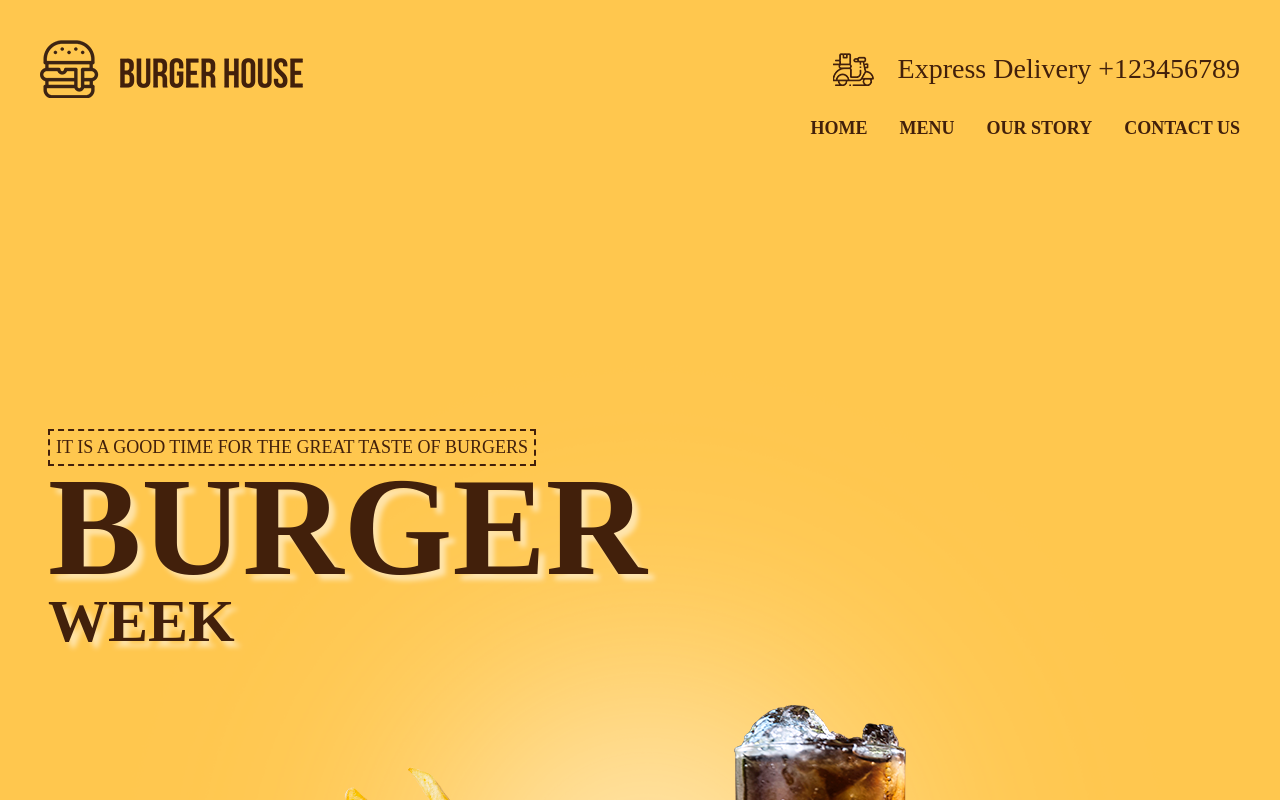
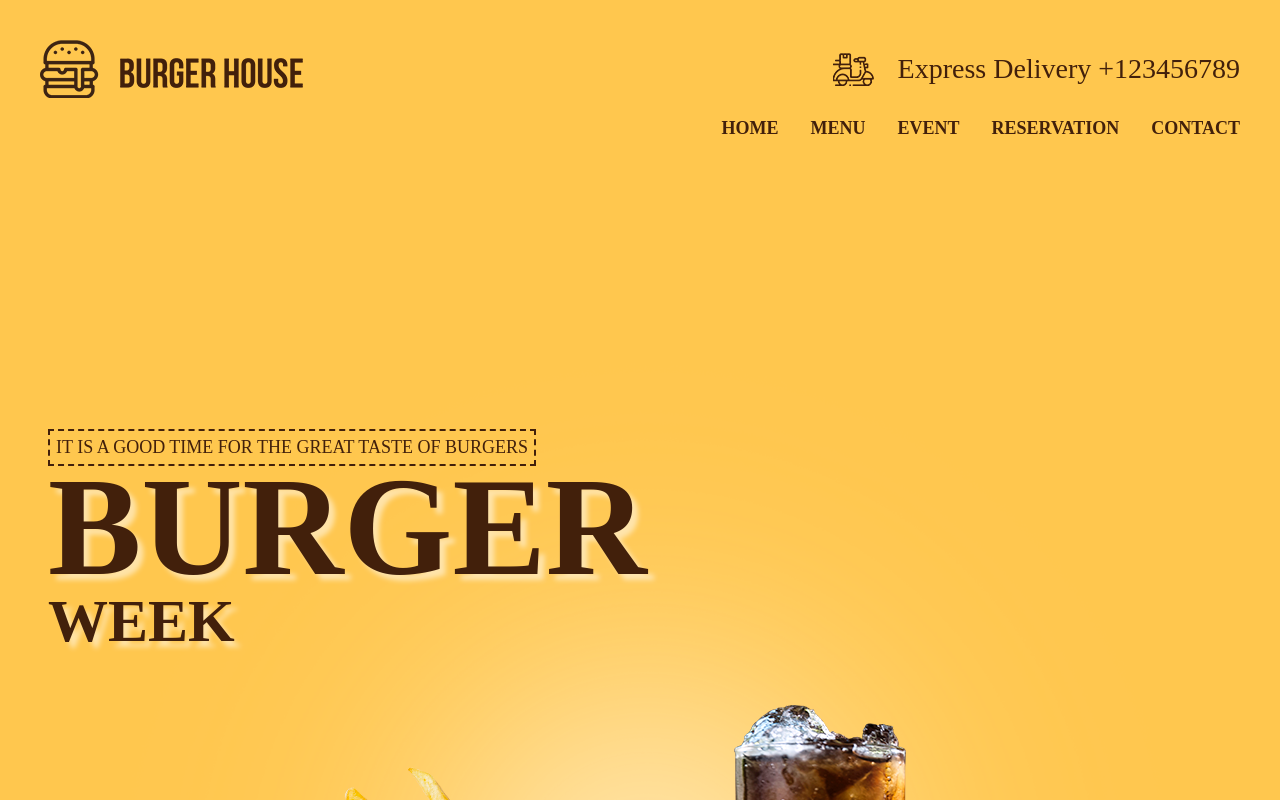
Before and after one commit to totennowy/burger-house, a React (Vite) app: page / in a window 1280 px wide. Shown: the top 800 px of the page. Built offline with nearby package versions, Linux system fonts and the light colour scheme; the HTML template or start-up script is replaced by a standard one; a web font is replaced by a local one.

Commit message:
Changed navigation

```diff
--- a/src/layout/components/layout-header/components/navigation/Navigation.tsx
+++ b/src/layout/components/layout-header/components/navigation/Navigation.tsx
@@ -6,13 +6,20 @@ const Navigation = () => {
   return (
     <nav className={styles.wrap}>
       <ul className={styles.menu}>
-        {navigationData.map((item, index) => {
+        {navigationData.map((item) => {
           return (
-            <li key={index} className={styles.menu_item}>
-              <Link to={item.id} spy={true} smooth={true} offset={-70} duration={500}>
+            <Link
+              key={item.label}
+              to={item.to}
+              spy={true}
+              smooth={true}
+              offset={-70}
+              duration={1000}
+            >
+              <li key={item.label} className={styles.menu_item}>
                 {item.label}
-              </Link>
-            </li>
+              </li>
+            </Link>
           );
         })}
       </ul>
--- a/src/layout/components/layout-header/components/navigation/data/navigationData.ts
+++ b/src/layout/components/layout-header/components/navigation/data/navigationData.ts
@@ -1,19 +1,23 @@
 const navigationData = [
   {
     label: 'Home',
-    id: 'home'
+    to: 'header-section'
   },
   {
     label: 'Menu',
-    id: 'menu'
+    to: 'menu-section'
   },
   {
-    label: 'Our Story',
-    id: 'story'
+    label: 'Event',
+    to: 'event-section'
   },
   {
-    label: 'Contact Us',
-    id: 'contact'
+    label: 'Reservation',
+    to: 'reservation-section'
+  },
+  {
+    label: 'Contact',
+    to: 'footer-section'
   }
 ];
 
```
